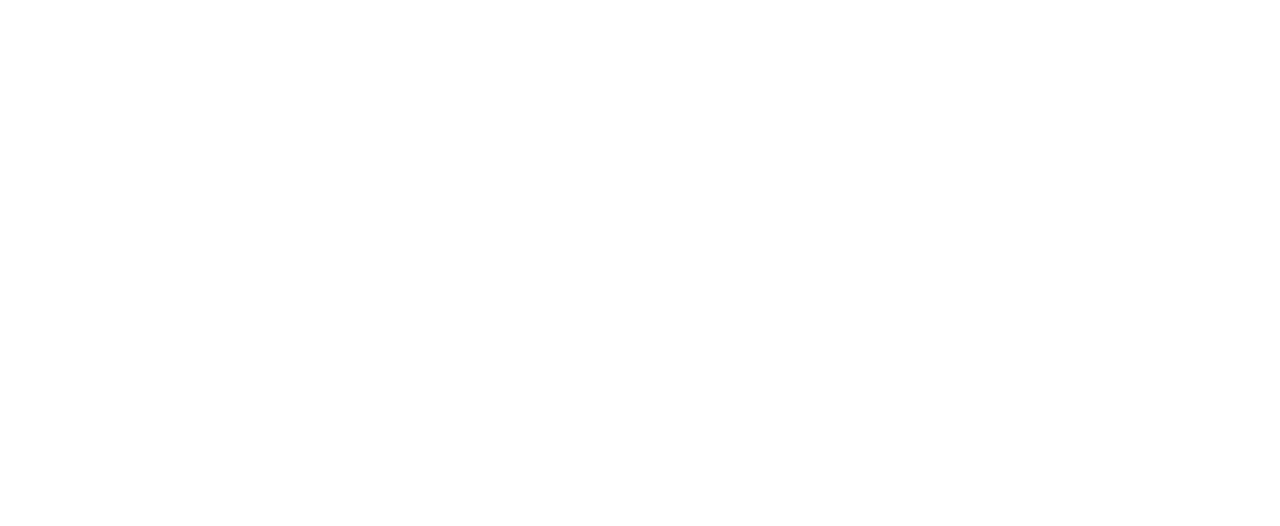
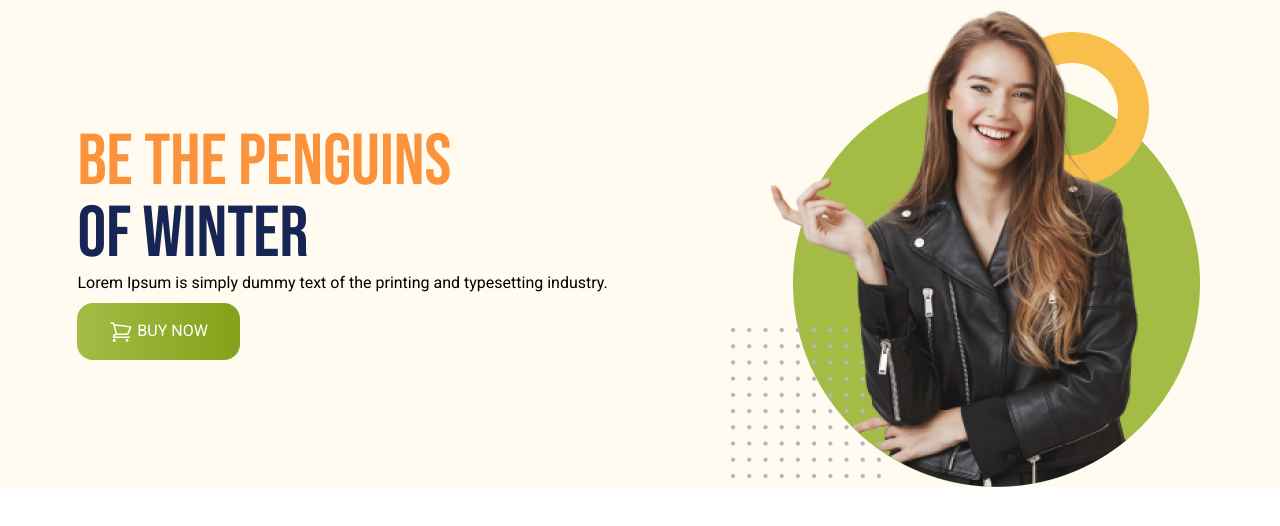
Before and after one commit to Maruf131/penguin-fashion-responsive, a plain HTML site: page index.html in a window 1280 px wide. Drawn offline with nearby package versions, Linux system fonts and the light colour scheme.

Commit message:
added a banner section

```diff
--- a/index.html
+++ b/index.html
@@ -4,10 +4,50 @@
     <meta charset="UTF-8">
     <meta name="viewport" content="width=device-width, initial-scale=1.0">
     <title>penguin fashion responsive website</title>
-        <script src="https://cdn.jsdelivr.net/npm/@tailwindcss/browser@4"></script>
+          <script src="https://cdn.tailwindcss.com"></script>
+          <link rel="preconnect" href="https://fonts.googleapis.com">
+<link rel="preconnect" href="https://fonts.gstatic.com" crossorigin>
+<link href="https://fonts.googleapis.com/css2?family=Bebas+Neue&family=Roboto:ital,wght@0,100..900;1,100..900&display=swap" rel="stylesheet">
+<style>
+    .bebas-neue-font{
+  font-family: "Bebas Neue", sans-serif;
+}
+
+.roboto-font{
+  font-family: "Roboto", sans-serif;
+}
+</style>
+
 
 </head>
-<body>
+<body class="roboto-font">
+    <header class="bg-[#FFFBF0] pl-4 pr-4">
+        <nav>
 
+        </nav>
+        <div class="md:flex md:items-center md:justify-around">
+            <div>
+                <h1 class="text-7xl uppercase bebas-neue-font">
+                    <span class="text-orange-400">Be the Penguins</span><br>
+                    <span class="text-blue-950 ">of Winter</span></h1>
+                <p>Lorem Ipsum is simply dummy text of the printing and typesetting industry.</p>
+                <button class="bg-gradient-to-r from-[#A4BC46] to-[#85A019] py-4 px-8 rounded-2xl text-white mt-2">
+                    <svg xmlns="http://www.w3.org/2000/svg" fill="none" viewBox="0 0 24 24" stroke-width="1.5" stroke="currentColor" class="size-6 text-white inline">
+                    <path stroke-linecap="round" stroke-linejoin="round" d="M2.25 3h1.386c.51 0 .955.343 1.087.835l.383 1.437M7.5 14.25a3 3 0 0 0-3 3h15.75m-12.75-3h11.218c1.121-2.3 2.1-4.684 2.924-7.138a60.114 60.114 0 0 0-16.536-1.84M7.5 14.25 5.106 5.272M6 20.25a.75.75 0 1 1-1.5 0 .75.75 0 0 1 1.5 0Zm12.75 0a.75.75 0 1 1-1.5 0 .75.75 0 0 1 1.5 0Z" />
+                    </svg>
+
+                    BUY NOW</button>
+            </div>
+            <div>
+                <img src="penguin-fashion-responsive/images/model.png" alt="">
+            </div>
+        </div>
+    </header>
+    <body>
+
+    </body>
+    <footer>
+
+    </footer>
 </body>
 </html>
--- /dev/null
+++ b/tailwind.config.js
@@ -0,0 +1,8 @@
+ /** @type {import('tailwindcss').Config} */
+export default {
+   content: ["./src/**/*.{html,js}"],
+   theme: {
+     extend: {},
+   },
+   plugins: [],
+ }
```
